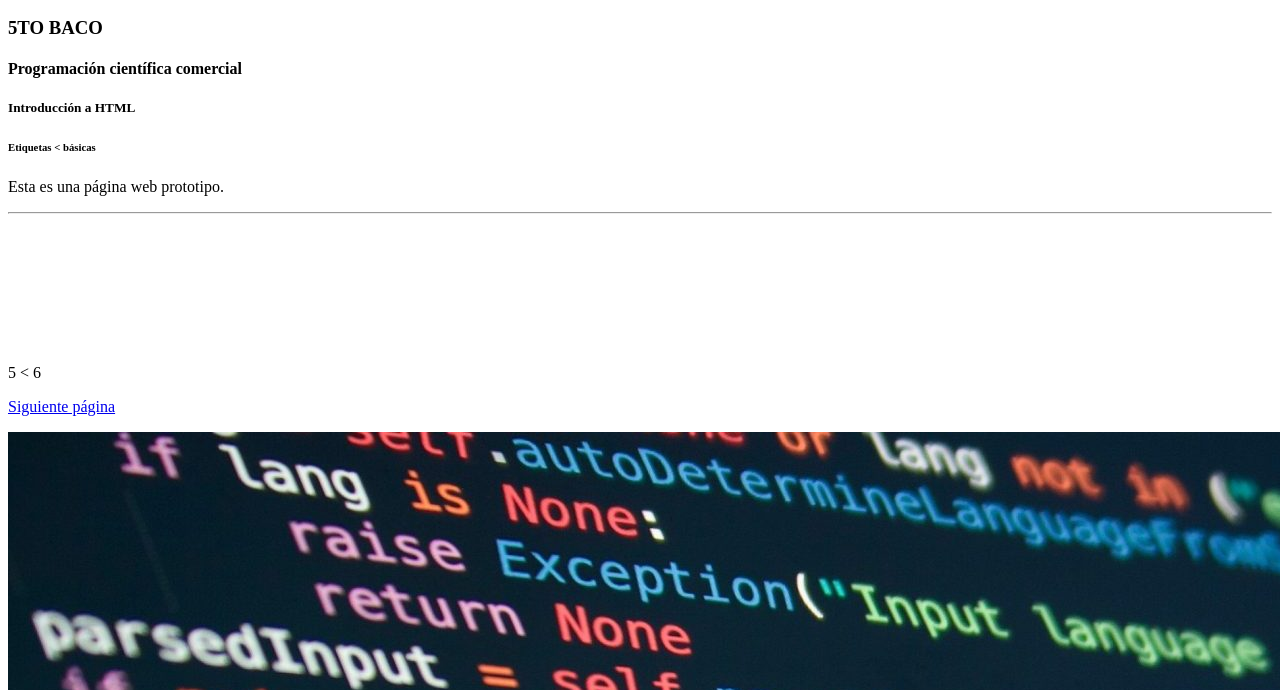
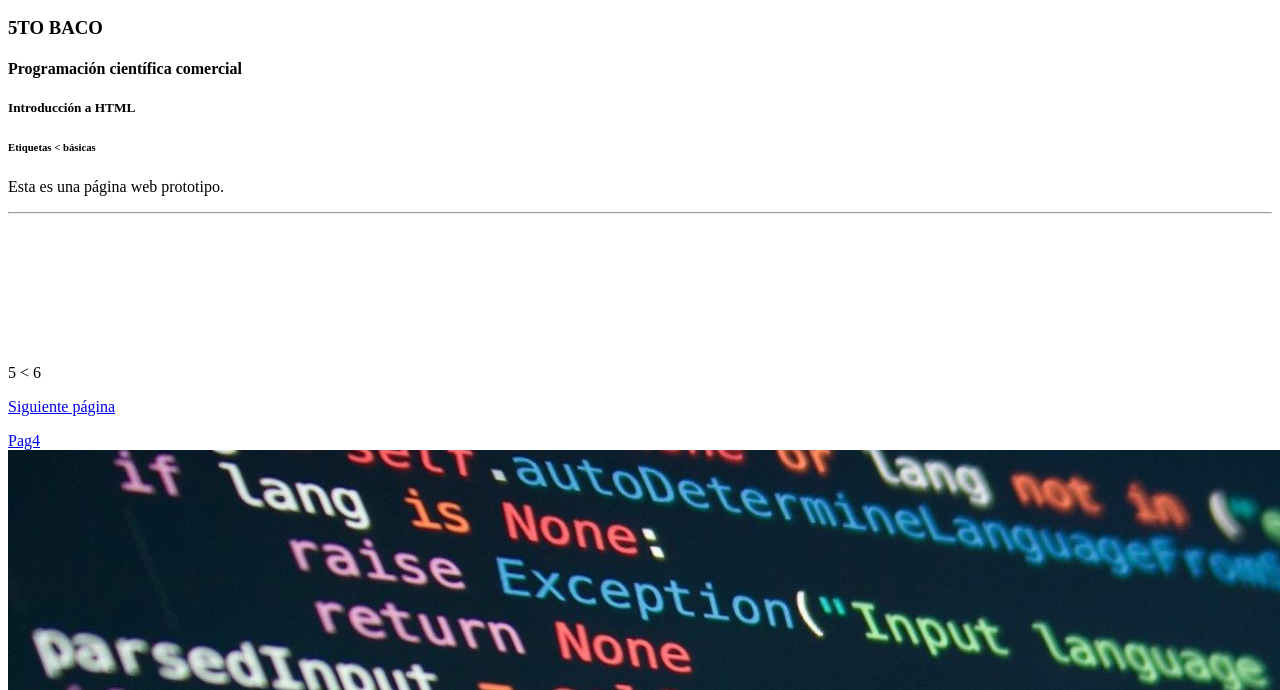
Before and after one commit to I4N18/Web-5to-BACO-2025, a plain HTML site: page index.html in a window 1280 px wide. Shown: the part 110-800 px from the top of the page. Drawn offline with Linux system fonts and the light colour scheme.

Commit message:
Add files via upload

```diff
--- a/index.html
+++ b/index.html
@@ -18,6 +18,7 @@
     <br><br><br><br><br><br><br>
     <p>5 &lt; 6</p>
     <p><a href="página1.html">Siguiente página</a></p>
+    <a href="página4.html">Pag4</a>
 
     <img src="IMAGENES/Programacion-informatica-scaled-e1724960033513.jpg" alt="">
 </body>
```
